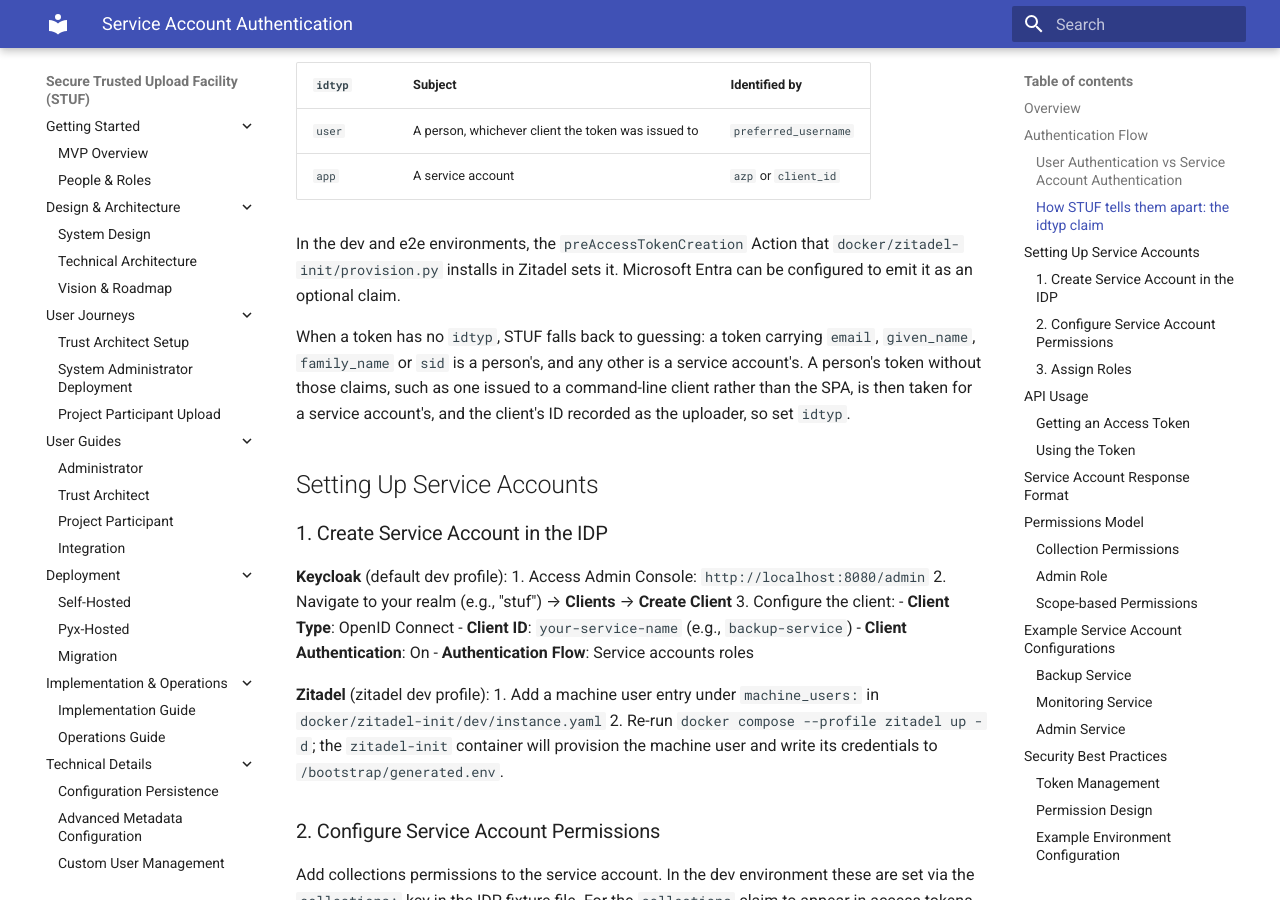
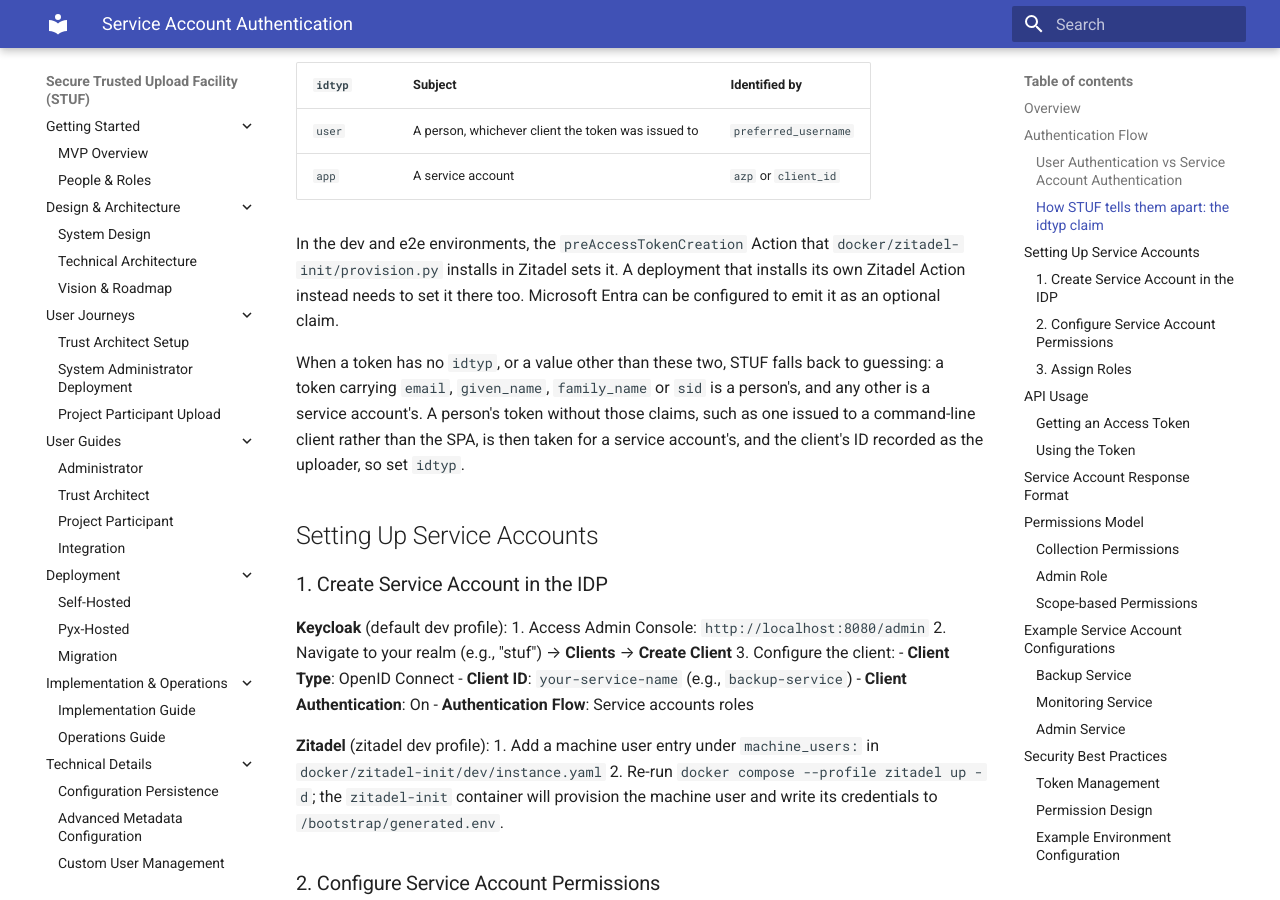
Before and after one commit to pyx-industries/stuf, an MkDocs documentation site: the page built from docs/technical/service-accounts.md, in a window 1280 px wide and 900 px high, scrolled down 979 px. Built offline with MkDocs 1.6.1 and Material for MkDocs 9.7.7, drawn with Linux system fonts in a browser that asks for light colours; some of the changed text lies outside the part shown.

Commit message:
fix(auth): accept idtyp=user tokens without preferred_username
get_current_user refused a token with azp and no preferred_username as a
service account's, which locked out a person's idtyp=user token from a
client that doesn't ask for the profile scope. The Action read
preferredLoginName from ctx.v1.user, which doesn't have it, so it never
set preferred_username; it now reads getUser(), and guards against
getUser() returning nothing so collections is still set. An idtyp other
than "user" or "app" now falls back to the profile-claim check.

```diff
--- a/docs/technical/service-accounts.md
+++ b/docs/technical/service-accounts.md
@@ -33,10 +33,12 @@ saying what the subject is (the claim and its values are Microsoft Entra's):
 | `app` | A service account | `azp` or `client_id` |
 
 In the dev and e2e environments, the `preAccessTokenCreation` Action that
-`docker/zitadel-init/provision.py` installs in Zitadel sets it. Microsoft Entra
-can be configured to emit it as an optional claim.
+`docker/zitadel-init/provision.py` installs in Zitadel sets it. A deployment
+that installs its own Zitadel Action instead needs to set it there too.
+Microsoft Entra can be configured to emit it as an optional claim.
 
-When a token has no `idtyp`, STUF falls back to guessing: a token carrying
+When a token has no `idtyp`, or a value other than these two, STUF falls back
+to guessing: a token carrying
 `email`, `given_name`, `family_name` or `sid` is a person's, and any other is a
 service account's. A person's token without those claims, such as one issued to
 a command-line client rather than the SPA, is then taken for a service
```
Also changed, not shown: other parts of docs/technical/service-accounts.md (+2 -0 lines), 3 other files.
